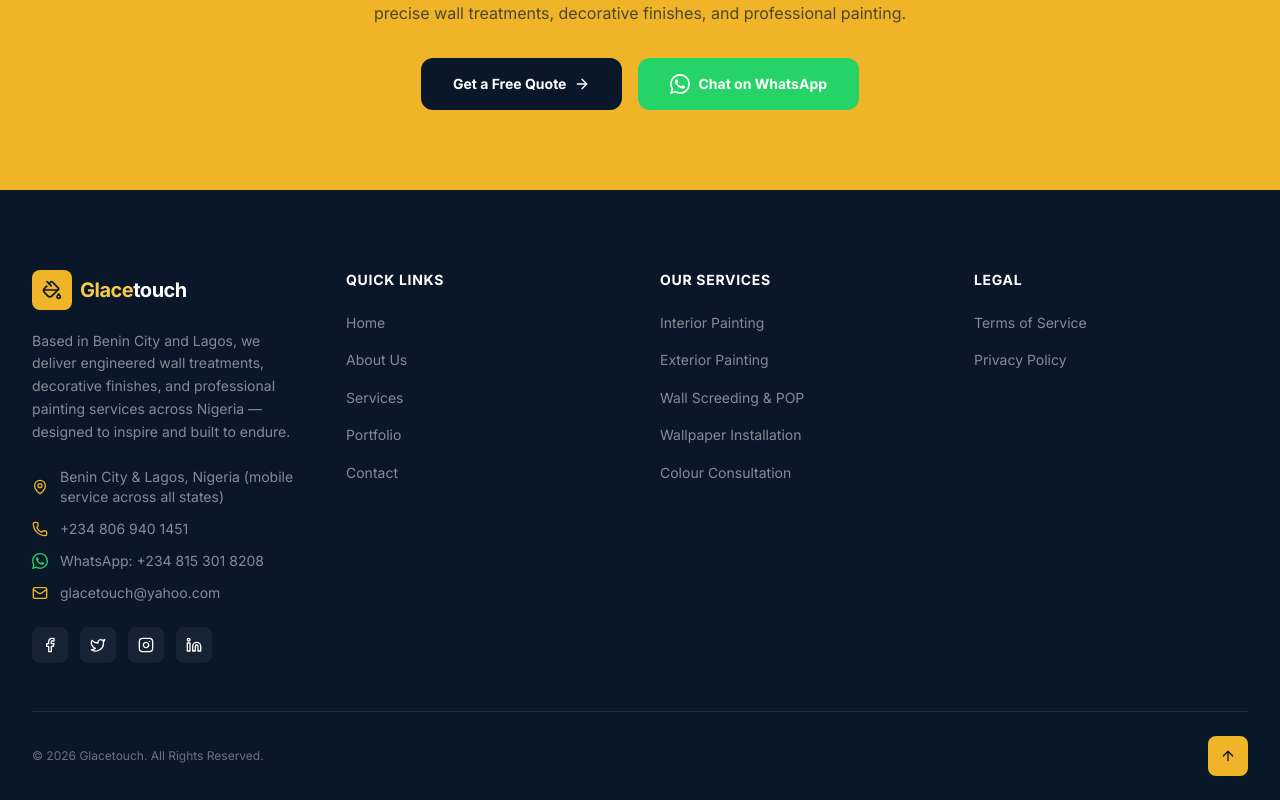
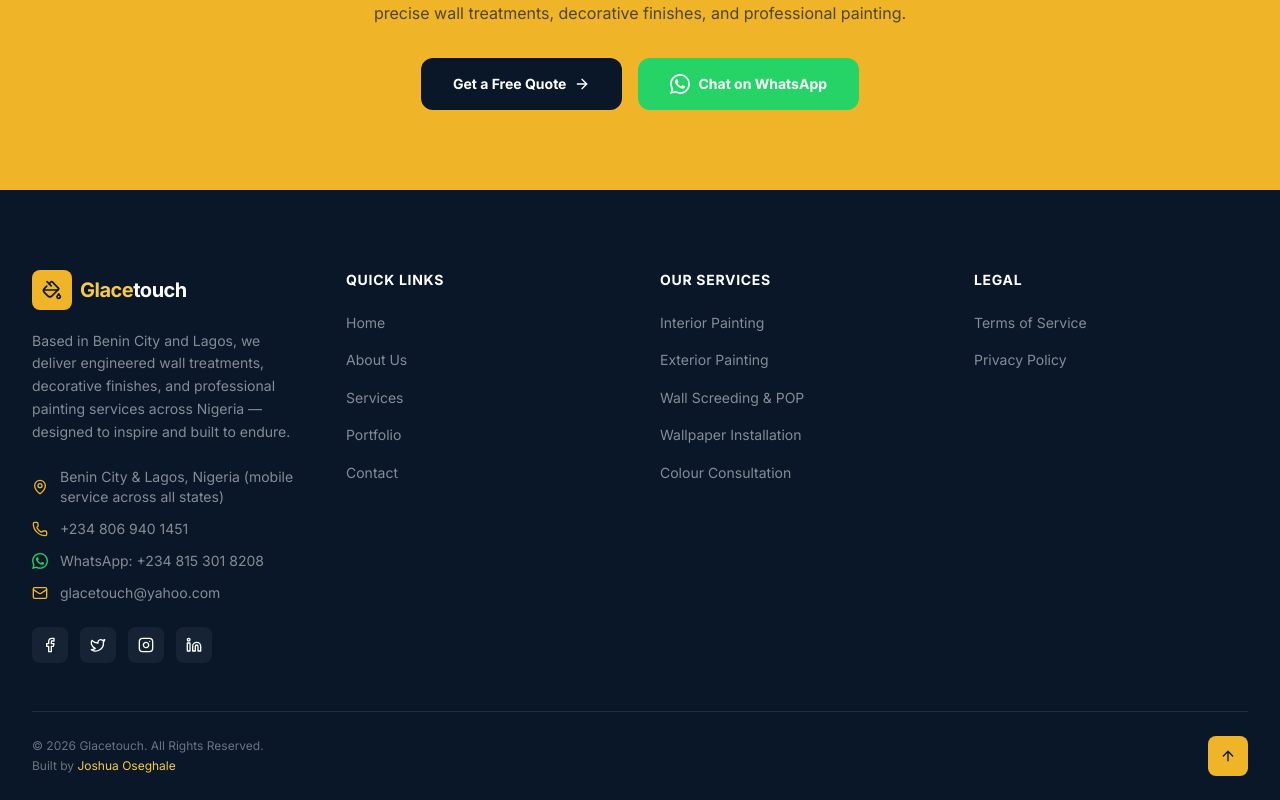
Before and after one commit to JentleJoe/classictouch, a React (Vite) app: page / in a window 1280 px wide. Shown: the part 4566-5366 px from the top of the page. Built offline with nearby package versions, Linux system fonts and the light colour scheme.

Commit message:
added build reference to footer

```diff
--- a/src/components/Footer.jsx
+++ b/src/components/Footer.jsx
@@ -165,9 +165,20 @@ export default function Footer() {
 
         {/* Bottom Bar */}
         <div className="py-6 flex flex-col sm:flex-row items-center justify-between gap-4">
-          <p className="text-white/40 text-xs">
-            &copy; {new Date().getFullYear()} Glacetouch. All Rights Reserved.
-          </p>
+          <div className="text-center sm:text-left text-white/40 text-xs space-y-1">
+            <p>&copy; {new Date().getFullYear()} Glacetouch. All Rights Reserved.</p>
+            <p>
+              Built by{' '}
+              <a
+                href="https://joshuaoseghale.com"
+                target="_blank"
+                rel="noopener noreferrer"
+                className="text-gold-400 hover:text-gold-300 transition-colors"
+              >
+                Joshua Oseghale
+              </a>
+            </p>
+          </div>
           <button
             onClick={scrollToTop}
             className="w-10 h-10 bg-gold-500 hover:bg-gold-400 rounded-lg flex items-center justify-center transition-all hover:-translate-y-1 cursor-pointer"
```
